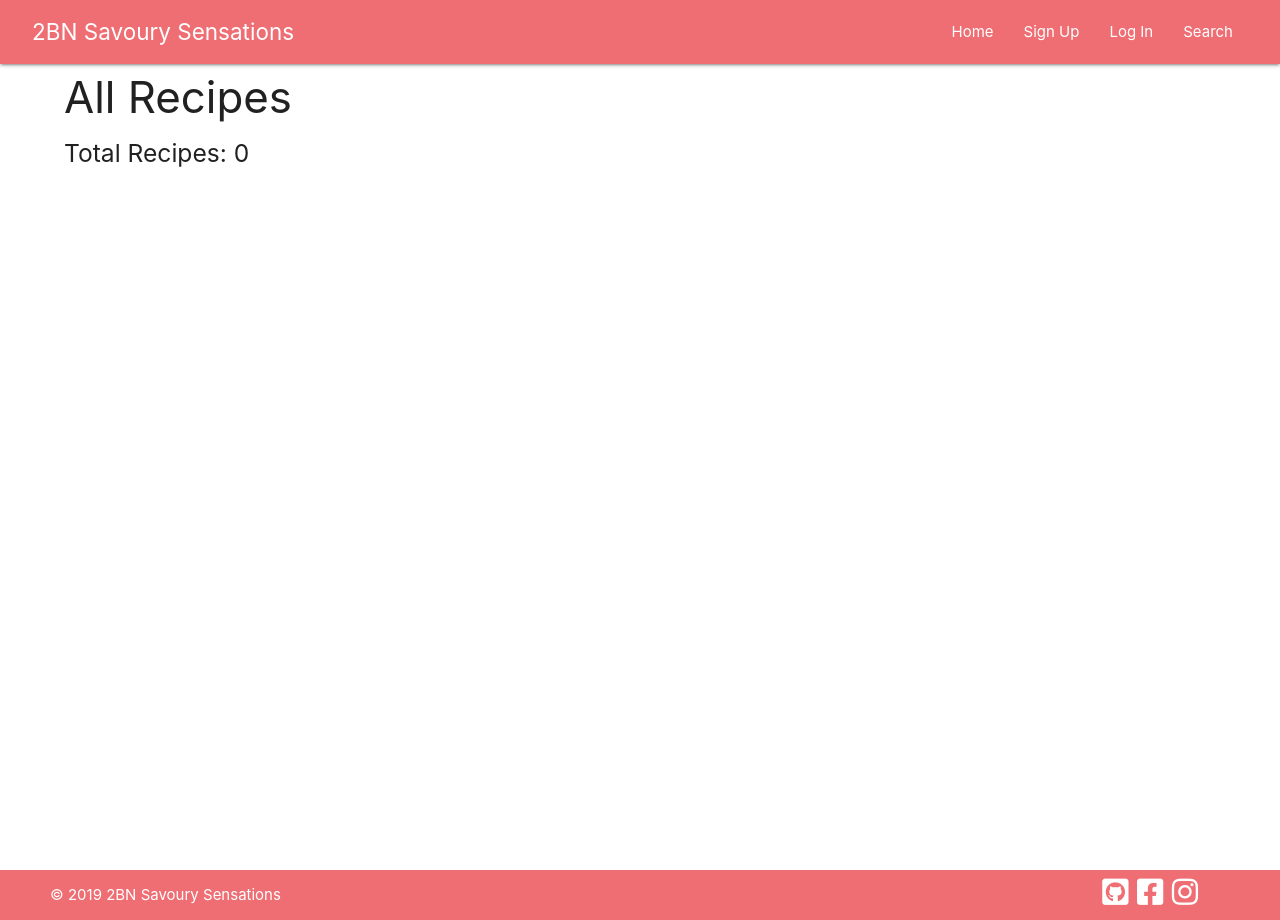
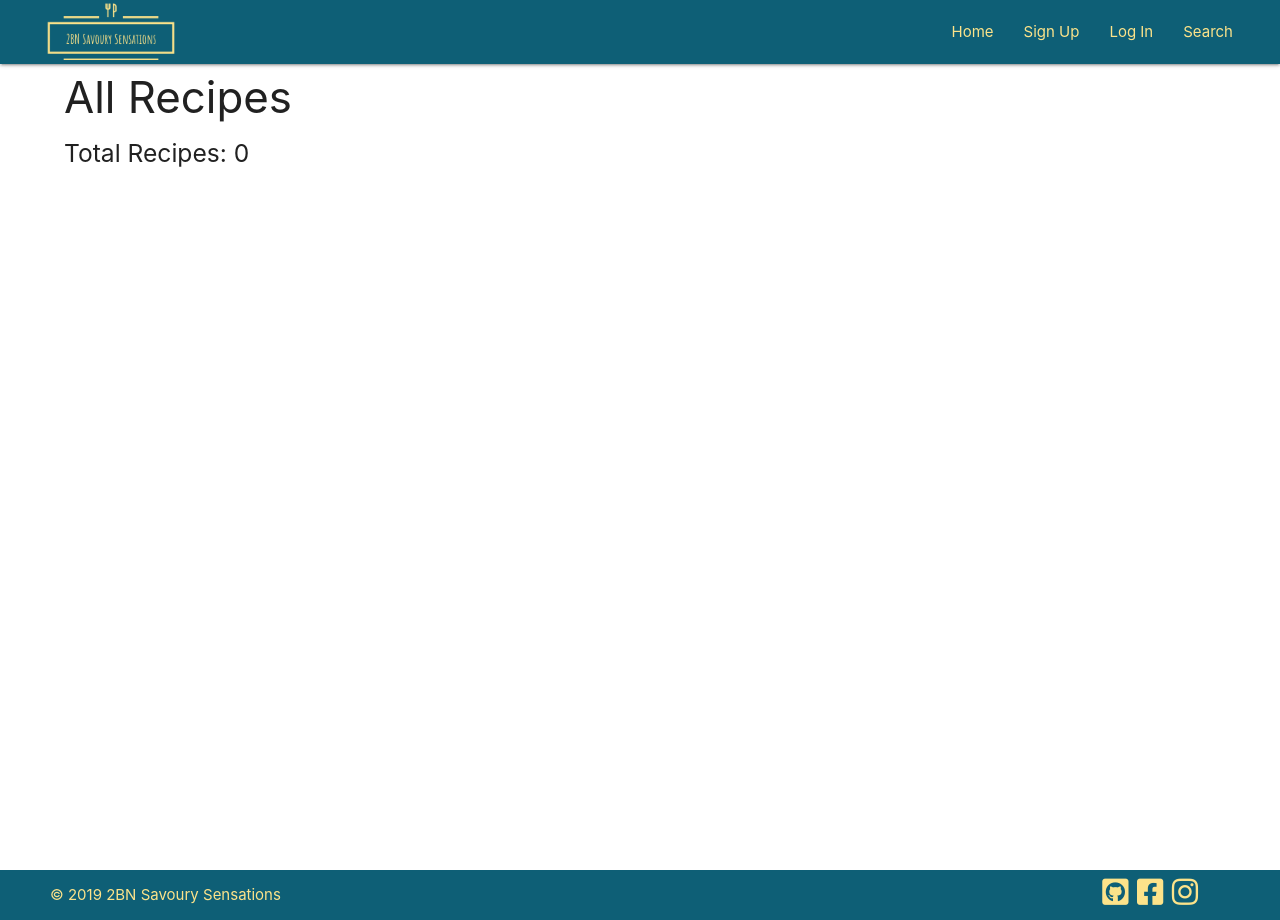
Before and after one commit to 10xOXR/2BN_Savoury_Sensations, a Flask app: page / in a window 1280 px wide. Run offline with Flask 2, Linux system fonts and the light colour scheme; data that the repository does not hold is empty; some libraries are stand-ins or nearby versions.

Commit message:
Add logo & styling. Add requirements.txt & Procfile
Created logo and changed colorsheme to match. Added
requirements.txt and Procfile.

```diff
--- a/static/css/main.css
+++ b/static/css/main.css
@@ -49,10 +49,23 @@ nav {
   position: fixed;
   top: 0px;
   z-index: 10;
+  background-color: #0E5F76;
 }
 
-nav .brand-logo {
-  font-size: 1.5rem;
+nav img {
+  width: 5em;
+}
+
+#nav-mobile a {
+  color: #FCE38A;
+}
+
+ul#mobile-demo {
+  background-color: #0E5F76;
+}
+
+.sidenav li a {
+  color: #FCE38A;
 }
 
 .container-nav {
@@ -92,11 +105,13 @@ main {
   bottom: 0px;
   z-index: 10;
   padding: 0px;
+  background-color: #0E5F76;
+  color: #FCE38A;
 }
 
 #footer a {
   text-decoration: none;
-  color: #fff;
+  color: #FCE38A;
 }
 
 #footer p {
--- a/static/css/main.scss
+++ b/static/css/main.scss
@@ -39,10 +39,23 @@ nav {
     position: fixed;
     top: 0px;
     z-index: 10;
+    background-color: #0E5F76;
 }
 
-nav .brand-logo {
-    font-size: 1.5rem;
+nav img {
+    width: 5em;
+}
+
+#nav-mobile a {
+    color: #FCE38A;
+}
+
+ul#mobile-demo {
+    background-color: #0E5F76;
+}
+
+.sidenav li a {
+    color: #FCE38A;
 }
 
 .container-nav {
@@ -76,11 +89,13 @@ main {
     bottom: 0px;
     z-index: 10;
     padding: 0px;
+    background-color: #0E5F76;
+    color: #FCE38A;
 }
 
 #footer a {
     text-decoration: none;
-    color: #fff;
+    color: #FCE38A;
 }
 
 #footer p {
--- a/templates/base.html
+++ b/templates/base.html
@@ -18,7 +18,7 @@
     <header>
         <nav>
             <div class="nav-wrapper container-nav">
-                <a href="{{ url_for('show_recipes') }}" class="brand-logo">2BN Savoury Sensations</a>
+                <a href="{{ url_for('show_recipes') }}" class="brand-logo"><img src="{{ url_for('static', filename='img/logo.png') }}" alt="Logo"></a>
                 <a href="#" data-target="mobile-demo" class="sidenav-trigger"><i class="material-icons">menu</i></a>
                 <ul id="nav-mobile" class="right hide-on-med-and-down">
                     <li><a href="{{ url_for('show_recipes') }}">Home</a></li>
```
Also changed, not shown: requirements.txt (added, +55 -0 lines), static/img/logo.png (added), 2 other files.
